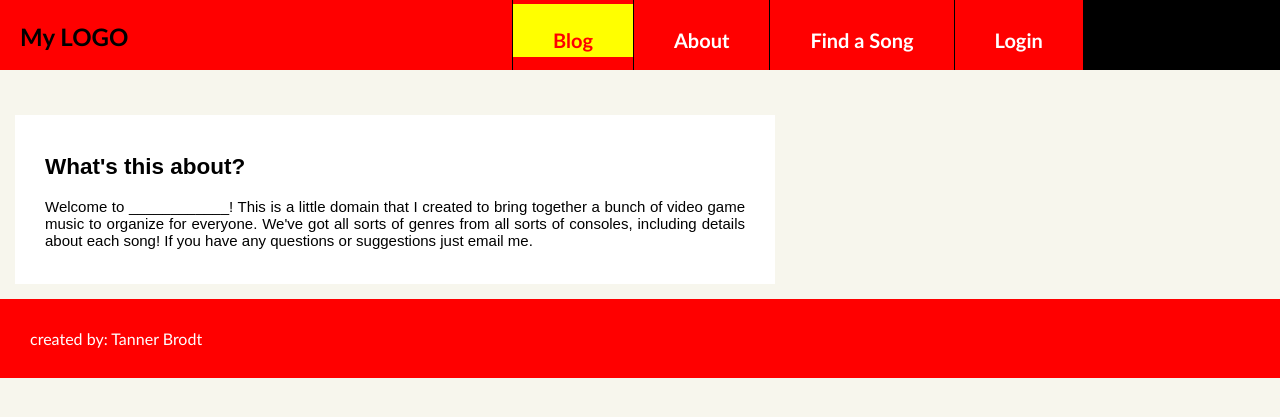
After one commit to TannerBrodt/Game-Music-Fansite, a PHP site: page /About.php in a window 1280 px wide; the page is wider, and only the part inside the window is pictured. The commit adds this page. Shown: the top 417 px of that part. Run offline with PHP 8.4, Linux system fonts and the light colour scheme.

Commit message:
Scrolling Pictures, A footer, more flashy nav bar, About-Find a Song-Login pages, couple more style sheets

```diff
--- /dev/null
+++ b/Public/About.php
@@ -0,0 +1,23 @@
+<!DOCTYPE html>
+<html>
+<head>
+	<link rel = "stylesheet" type = "text/css" href = "css/styles.css">
+</head>
+<body>
+	<?php include('header.php')?>
+
+	<div class = "navFiller">
+	</div>
+
+	<section class = "content">
+		<h1>
+			What's this about?
+		</h1>
+		<p>
+			Welcome to ____________! This is a little domain that I created to bring together a bunch of video game music to organize for everyone. We've got all sorts of genres from all sorts of consoles, including details about each song! If you have any questions or suggestions just email me.
+		</p>
+
+	</section>
+<?php include('footer.php')?>
+</body>
+</html>
--- /dev/null
+++ b/Public/css/footerStyles.css
@@ -0,0 +1,8 @@
+.footer{
+	background-color: red;
+	color: white;
+	font-family: Optima;
+	width: 100%;
+	bottom: 0;
+	padding:30px;
+}
--- /dev/null
+++ b/Public/css/headerStyles.css
@@ -0,0 +1,57 @@
+nav{
+	background-color: red;
+	font-family: Optima;
+	font-weight: bold;
+	position: fixed;
+	top: 0;
+	left: 0;
+	width: 100%;
+	height: 70px;
+	padding: 10px, 100px;
+	box-sizing: border-box;
+	z-index: 1;
+
+}
+nav .logo{
+	padding: 22px 20px;
+	height: 100%;
+	float:left;
+	font-size: 24px;
+}
+nav .categories{
+	background-color: black;
+	list-style: none;
+	float: right;
+	width: 60%;
+	height: 100%;
+	margin: 0;
+	padding: 0;
+	display: flex;
+
+}
+
+nav .categories li{
+	background-color: red;
+	margin: 0px 0px 0px 1px;
+	list-style: none;
+
+	border-width: 2px;
+
+	white-space: nowrap;
+	overflow: hidden;
+}
+
+nav .categories li a{
+	line-height: 80px;
+	padding: 5px 40px;
+	margin: 0px;
+	font-size: 20px;
+	color: white;
+	text-decoration: none;
+}
+
+nav .categories li a.active{
+	background-color: yellow;
+	padding-top: 20%;
+	color: red;
+}
--- a/Public/css/styles.css
+++ b/Public/css/styles.css
@@ -1,3 +1,66 @@
 body{
-	background-color: blue;
+	background-color: #f7f6ed;
+	padding:0;
+	margin:0;
 }
+
+.navFiller{
+	height:100px;
+}
+
+/*
+section.display{
+	padding: 0;
+	margin: 0;
+	width: 100%;
+	height: 70vh;
+	background: url(../pictures/DKC2-Cover-Art.jpg);
+	background-position: center;
+	background-size: cover;
+}
+*/
+
+.content{
+	background-color: white;
+	padding: 20px 30px;
+	width: 700px;
+	/* margin: auto; */
+	margin: 15px;
+
+	font-family: Arial;
+	font-size: 15px;
+}
+
+.content p{
+	text-align: justify;
+}
+
+#scroller{
+	width: 100%;
+	height: 70vh;
+	margin: 0 auto;
+	position: relative;
+}
+
+#scroller .innerScrollArea{
+	position: absolute;
+	overflow: hidden;
+	top: 0;
+	left: 0;
+	right: 0;
+	bottom: 0;
+}
+
+#scroller ul{
+	position: relative;
+	padding: 0;
+	margin: 0;
+}
+
+#scroller li{
+	position:absolute;
+	padding: 0;
+	margin: 0;
+	list-style-type: none;
+
+}
--- /dev/null
+++ b/Public/footer.php
@@ -0,0 +1,13 @@
+<!DOCTYPE html>
+<html>
+<head>
+	<link rel = "stylesheet" type = "text/css" href = "css/footerStyles.css">
+</head>
+<body>
+	<div class = "footer">
+		<div>
+			created by: Tanner Brodt
+		</div>
+	</div>
+</body>
+</html>
--- /dev/null
+++ b/Public/header.php
@@ -0,0 +1,41 @@
+<!DOCTYPE html>
+<html>
+<head>
+  <link rel = "stylesheet" type = "text/css" href = "css/headerStyles.css">
+
+  <script
+    src = "https://ajax.googleapis.com/ajax/libs/jquery/3.3.1/jquery.min.js">
+  </script>
+</head>
+<body>
+  <div class = "wrapper">
+    <nav>
+      <div class = "logo">
+        My LOGO
+      </div>
+      <ul class = "categories">
+        <script>
+          //The animation for hovering over a tab
+          $(document).ready(function(){
+            $(".categories li").hover(function(){
+              $(this).css({borderBottom: '0 solid yellow'}).animate({
+                borderBottomWidth: 5
+              }, 200);
+            },
+            function(){
+
+              $(this).animate({
+                borderBottomWidth: 0
+              }, 200);
+            });
+          });
+        </script>
+        <li><a class = "active" href = "index.php">Blog</a></li>
+        <li><a href = "About.php">About</a></li>
+        <li><a href = "FindSongPage.php">Find a Song</a></li>
+        <li><a href = "Login.php">Login</a></li>
+      </ul>
+    </nav>
+  </div>
+</body>
+</html>
--- a/index.html
+++ /dev/null
@@ -1,4 +0,0 @@
-<!DOCTYPE html>
-<html>
-Hello World
-</html>
```
Also changed, not shown: Public/FindSongPage.php (added, +20 -0 lines), Public/Login.php (added, +20 -0 lines), Public/SongPage.php (added, +19 -0 lines), Public/index.html (deleted, +0 -9 lines), Public/index.php (added, +98 -0 lines), Public/pictures/DKCBox.jpg (added), Public/pictures/MajoraBoxArt.jpg (added), Public/pictures/SmashLogo.jpg (added), 1 other file.
